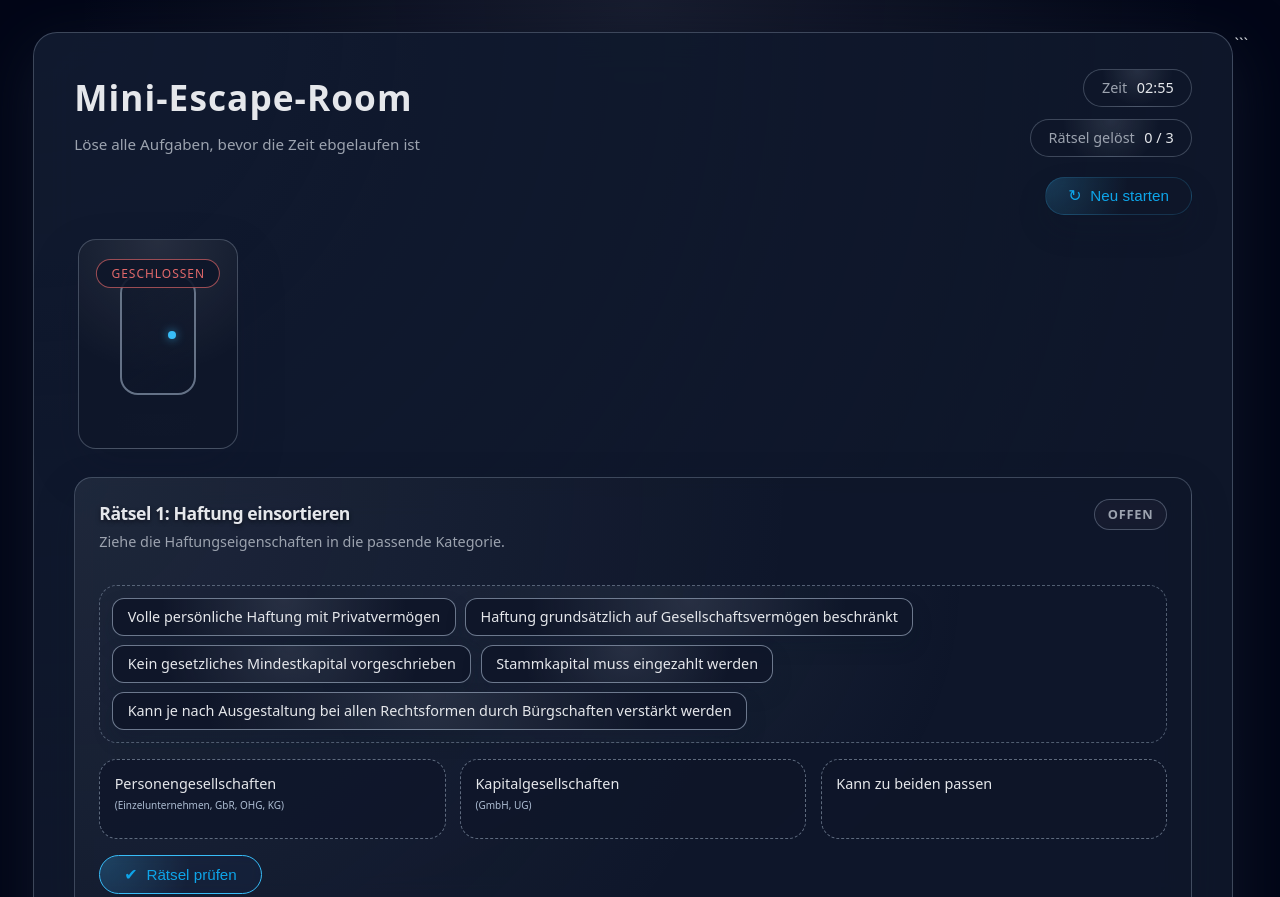
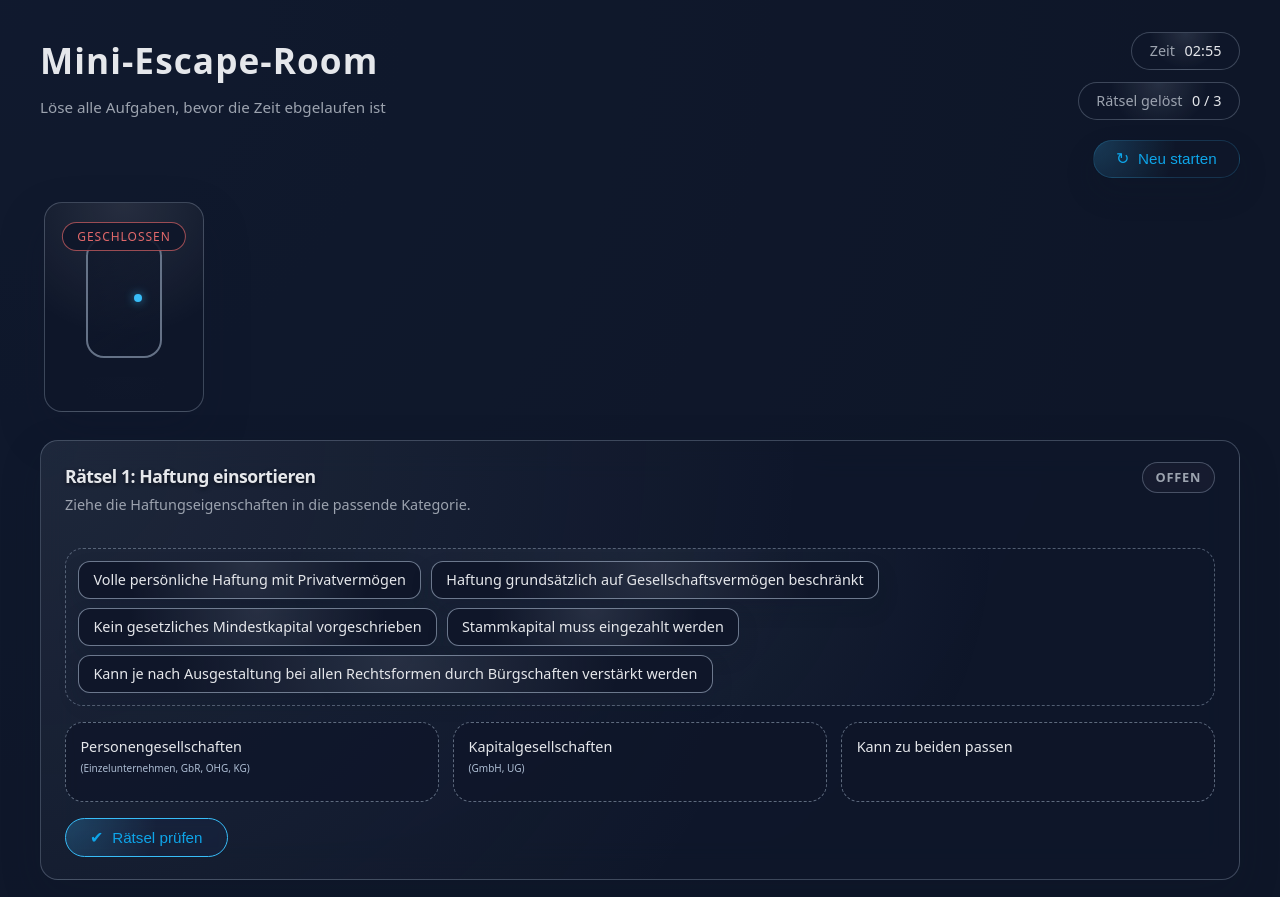
Before and after one commit to Thor-the-Dwarf/skill_station, a website: page games/Escape-Game.html in a window 1280 px wide. Shown: the top 897 px of the page. Drawn offline with Linux system fonts and the light colour scheme.

Commit message:
Escape-Game hübsch machen

```diff
--- a/games/Escape-Game.html
+++ b/games/Escape-Game.html
@@ -148,32 +148,39 @@
         body {
             font-family: system-ui, -apple-system, BlinkMacSystemFont, "Segoe UI", sans-serif;
             color: var(--text);
-            background: var(--body-bg-gradient);
-            display: flex;
-            align-items: stretch;
-            justify-content: center;
-            padding: 2rem;
-            transition: background 0.3s ease, color 0.3s ease;
+            background: var(--bg);
+            /* Fallback or matches panel bg if needed, but panel will cover it */
+            margin: 0;
+            padding: 0;
+            min-height: 100vh;
         }
 
         /* Außenrahmen / Board */
 
         .page {
             width: 100%;
-            max-width: 1200px;
-            margin: 0 auto;
+            min-height: 100vh;
         }
 
         .panel {
             background: var(--panel-bg);
             background-blend-mode: soft-light;
-            border-radius: var(--radius-lg);
-            border: 1px solid var(--border-soft);
-            box-shadow: var(--shadow-soft);
-            padding: 2.25rem 2.5rem 2.5rem;
-            backdrop-filter: blur(20px) saturate(140%);
-            -webkit-backdrop-filter: blur(20px) saturate(140%);
-            transition: background 0.3s ease, border-color 0.3s ease, box-shadow 0.3s ease;
+            min-height: 100vh;
+            width: 100%;
+            border: none;
+            box-shadow: none;
+            border-radius: 0;
+            padding: 2rem;
+            display: flex;
+            flex-direction: column;
+            align-items: center;
+            /* Center the content wrapper */
+        }
+
+        .game-content {
+            width: 100%;
+            max-width: 1200px;
+            margin: 0 auto;
         }
 
         /* Header oben */
@@ -676,6 +683,7 @@
 <body>
     <div class="page">
         <main class="panel">
+            <div class="game-content">
                 <header class="header">
                     <div class="title-block">
                         <h1>Mini-Escape-Room</h1>
@@ -715,7 +723,8 @@
                         <div class="section-header">
                             <div>
                                 <div class="section-title">Rätsel 1: Haftung einsortieren</div>
-                            <div class="section-sub">Ziehe die Haftungseigenschaften in die passende Kategorie.</div>
+                                <div class="section-sub">Ziehe die Haftungseigenschaften in die passende Kategorie.
+                                </div>
                             </div>
                             <div class="section-status" id="status-sort">offen</div>
                         </div>
@@ -755,7 +764,8 @@
                         <div class="section-header">
                             <div>
                                 <div class="section-title">Rätsel 2: Kurz-Quiz Rechtsformen</div>
-                            <div class="section-sub">Beantworte zwei Fragen – jede mit einer richtigen Antwort.</div>
+                                <div class="section-sub">Beantworte zwei Fragen – jede mit einer richtigen Antwort.
+                                </div>
                             </div>
                             <div class="section-status" id="status-quiz">offen</div>
                         </div>
@@ -763,20 +773,24 @@
                             <div class="quiz-question" data-quiz-id="q1">
                                 <div class="quiz-text">1. Welche Aussage zur GmbH stimmt?</div>
                                 <ul class="quiz-options">
-                                <li><label><input type="radio" name="q1" value="a"> Die Gesellschafter haften immer mit
+                                    <li><label><input type="radio" name="q1" value="a"> Die Gesellschafter haften immer
+                                            mit
                                             ihrem gesamten Privatvermögen.</label></li>
                                     <li><label><input type="radio" name="q1" value="b"> Es gibt kein gesetzliches
                                             Mindestkapital.</label></li>
-                                <li><label><input type="radio" name="q1" value="c"> Es ist ein Stammkapital von 25.000 €
+                                    <li><label><input type="radio" name="q1" value="c"> Es ist ein Stammkapital von
+                                            25.000 €
                                             vorgeschrieben.</label></li>
                                 </ul>
                             </div>
                             <div class="quiz-question" data-quiz-id="q2">
                                 <div class="quiz-text">2. Was ist typisch für eine GbR?</div>
                                 <ul class="quiz-options">
-                                <li><label><input type="radio" name="q2" value="a"> Es muss mindestens eine Million Euro
+                                    <li><label><input type="radio" name="q2" value="a"> Es muss mindestens eine Million
+                                            Euro
                                             Kapital eingebracht werden.</label></li>
-                                <li><label><input type="radio" name="q2" value="b"> Mindestens zwei Personen schließen
+                                    <li><label><input type="radio" name="q2" value="b"> Mindestens zwei Personen
+                                            schließen
                                             sich zusammen und haften persönlich.</label></li>
                                     <li><label><input type="radio" name="q2" value="c"> Sie ist immer an der Börse
                                             notiert.</label></li>
@@ -862,6 +876,7 @@
                             </button>
                         </div>
                     </section>
+                </div>
             </div>
         </main>
     </div>
```
Lines whose indentation alone changed are shown as unchanged.
